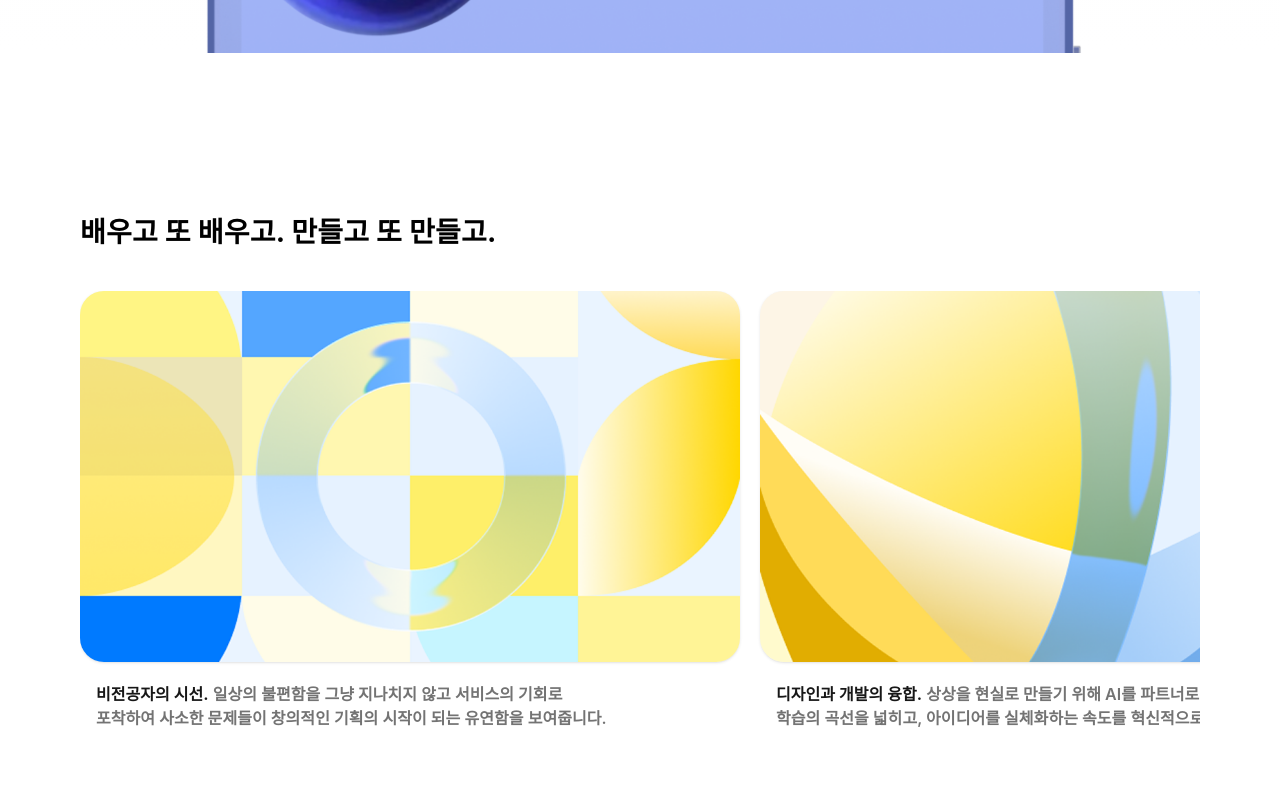
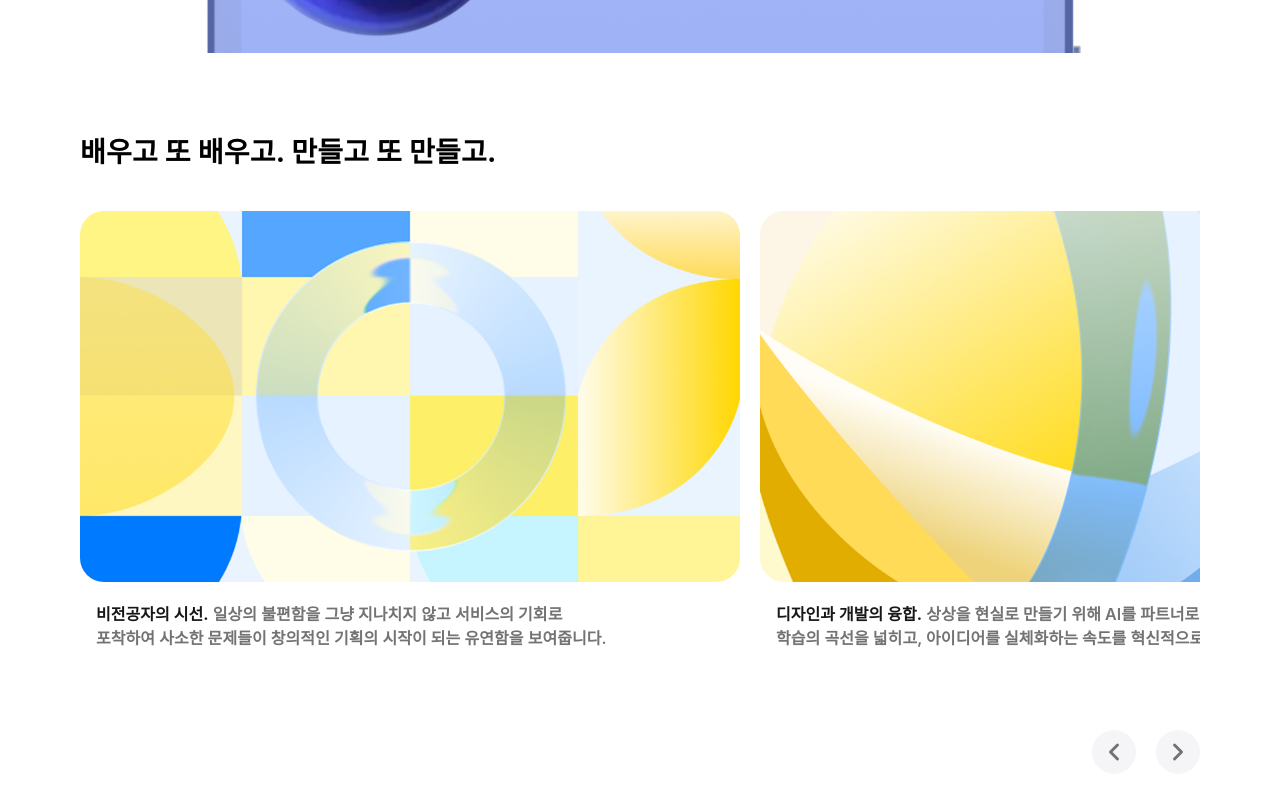
Before and after one commit to BS-Stack-Lab/portfolio-site-2026, a Next.js app: page / in a window 1280 px wide. Shown: the part 3640-4440 px from the top of the page. Built offline with nearby package versions, Linux system fonts and the light colour scheme; a web font is replaced by a local one.

Commit message:
adlkfjlaksdjf

```diff
--- a/components/AboutMe.tsx
+++ b/components/AboutMe.tsx
@@ -43,7 +43,7 @@ export default function AboutMe() {
       `}</style>
 
       {/* 상위 컨테이너 */}
-      <div className="w-full max-w-[1600px] mx-auto px-[20px] md:px-[40px] xl:px-[80px] flex flex-col xl:my-[80px] md:my-[60px] my-[40px] xl:gap-[40px] md:gap-[32px] gap-[24px] overflow-visible">
+      <div className="w-full max-w-[1600px] mx-auto px-[20px] md:px-[40px] xl:px-[80px] flex flex-col xl:mb-[24px] md:mb-[18px] mb-[24px] xl:gap-[40px] md:gap-[32px] gap-[24px] overflow-visible">
 
         {/* 타이틀 영역 */}
         <div className="w-full flex justify-start">
@@ -66,7 +66,7 @@ export default function AboutMe() {
                   className="summary-card snap-item relative flex-shrink-0 flex flex-col items-start cursor-pointer xl:w-[660px] md:w-[480px] w-[280px]"
                 >
                   {/* 이미지 영역 */}
-                  <div className="w-full aspect-[16/9] bg-[#F5F5F7] rounded-[24px] overflow-hidden shadow-sm">
+                  <div className="w-full aspect-[16/9] bg-[#F5F5F7] rounded-[24px] overflow-hidden">
                     <img src={card.src} alt="" className="w-full h-full object-cover" />
                   </div>
 
--- a/components/InfoBanner.tsx
+++ b/components/InfoBanner.tsx
@@ -46,7 +46,7 @@ export default function InfoBanner() {
           </p>
         </div>
 
-        {/* 설명 문구(c)와 폰 목업 사이의 간격 48px 적용 */}
+        {/* 폰 목업 이미지 */}
         <div className="xl:mt-[48px] mb:mt-[48px] mt-[40px] w-full max-w-[905px] flex justify-center">
           <div className="relative w-full aspect-[905/946]">
             <img
```
